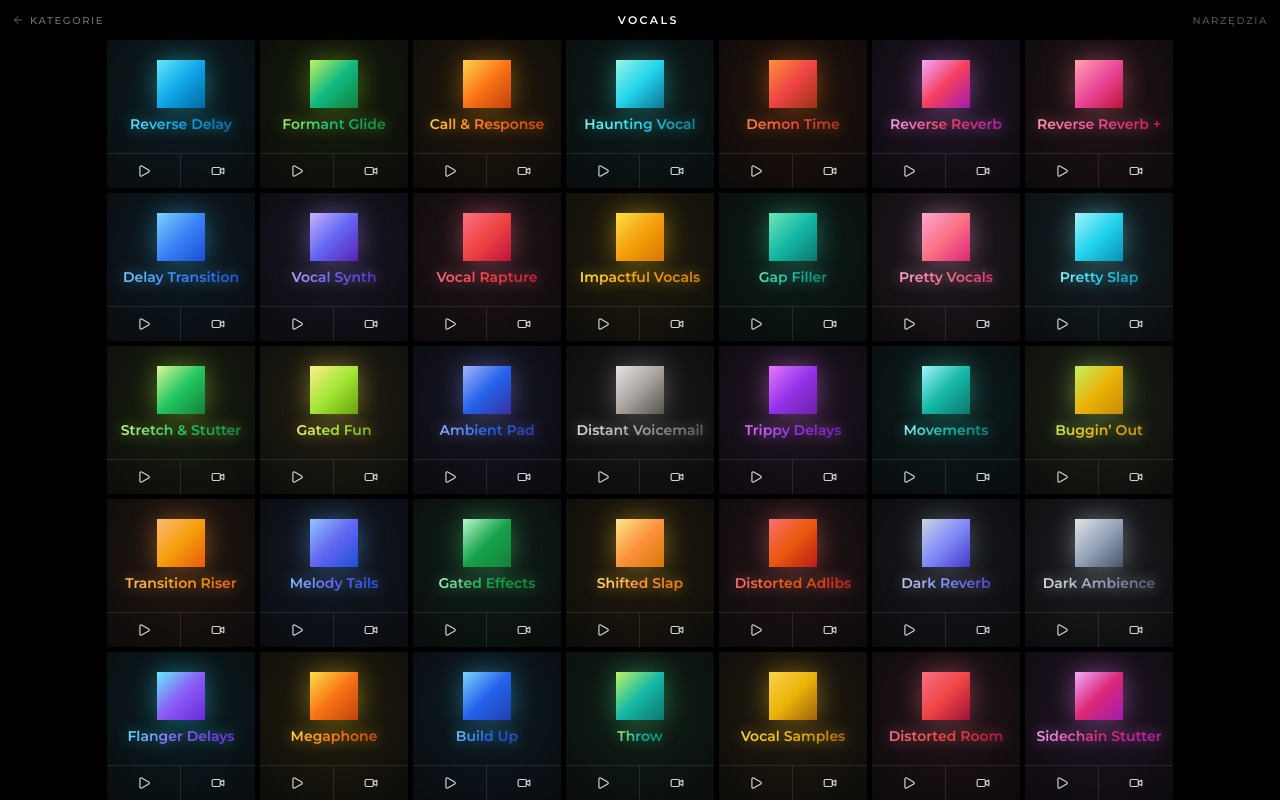
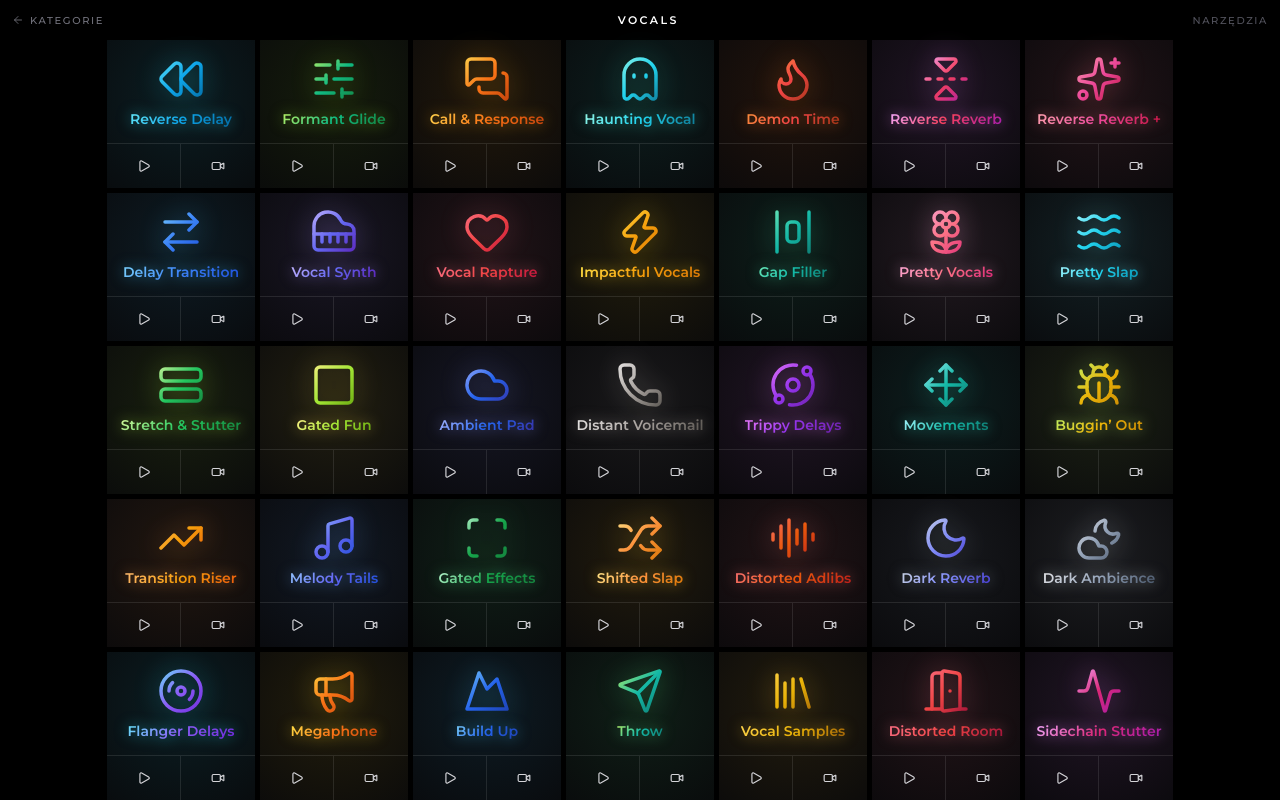
Before and after one commit to ernestrudziec/1take-records-web, a Next.js app: page /narzedzia/efekty in a window 1280 px wide. Built offline with nearby package versions, Linux system fonts and the light colour scheme.

Commit message:
Restore icon shapes and make the tile action bars fully clickable.
Paint Lucide strokes with a userSpaceOnUse gradient in the same SVG, and lift the preview/tutorial hit areas above the 3D card body.

```diff
--- a/src/components/tools/EffectTile.tsx
+++ b/src/components/tools/EffectTile.tsx
@@ -93,25 +93,37 @@ const MAX_TILT = 11;
 
 function GradientIcon({
   icon: Icon,
+  gradientId,
   stops,
 }: {
   icon: LucideIcon;
+  gradientId: string;
   stops: [string, string, string];
 }) {
   const [from, via, to] = stops;
 
   return (
-    <span className="relative isolate block h-full w-full">
-      <Icon className="h-full w-full text-white" strokeWidth={1.75} />
-      <span
-        className="pointer-events-none absolute inset-0"
-        style={{
-          backgroundImage: `linear-gradient(135deg, ${from} 0%, ${via} 50%, ${to} 100%)`,
-          mixBlendMode: "source-in",
-        }}
-        aria-hidden
-      />
-    </span>
+    <Icon
+      aria-hidden
+      className="h-full w-full"
+      strokeWidth={1.75}
+      color={`url(#${gradientId})`}
+    >
+      <defs>
+        <linearGradient
+          id={gradientId}
+          gradientUnits="userSpaceOnUse"
+          x1="0"
+          y1="0"
+          x2="24"
+          y2="24"
+        >
+          <stop offset="0%" stopColor={from} />
+          <stop offset="50%" stopColor={via} />
+          <stop offset="100%" stopColor={to} />
+        </linearGradient>
+      </defs>
+    </Icon>
   );
 }
 
@@ -192,8 +204,7 @@ export function EffectTile({
             onClick={onPreview}
             aria-pressed={playing}
             aria-label={`${effect.name}, ${playing ? "stop preview" : "preview"}`}
-            className="relative flex min-h-0 flex-1 cursor-pointer flex-col items-center justify-center px-2 text-center"
-            style={{ transform: "translateZ(20px)" }}
+            className="relative z-0 flex min-h-0 flex-1 cursor-pointer flex-col items-center justify-center px-2 text-center"
           >
             <div
               className="relative h-9 w-9 sm:h-12 sm:w-12"
@@ -205,7 +216,11 @@ export function EffectTile({
                     : `drop-shadow(0 0 13px ${glow}6f)`,
               }}
             >
-              <GradientIcon icon={Icon} stops={effect.stops} />
+              <GradientIcon
+                icon={Icon}
+                gradientId={`effect-icon-${effect.slug}`}
+                stops={effect.stops}
+              />
             </div>
             <h3
               className="mt-1.5 text-[11px] font-semibold leading-tight text-transparent sm:mt-2 sm:text-sm"
@@ -224,10 +239,7 @@ export function EffectTile({
             </h3>
           </button>
 
-          <div
-            className="relative grid grid-cols-2 border-t border-white/10"
-            style={{ transform: "translateZ(16px)" }}
-          >
+          <div className="relative z-20 grid shrink-0 grid-cols-2 border-t border-white/10">
             <button
               type="button"
               onClick={(event) => {
@@ -236,14 +248,14 @@ export function EffectTile({
               }}
               aria-pressed={playing}
               aria-label={playing ? "Stop preview" : "Preview"}
-              className={`inline-flex cursor-pointer items-center justify-center border-r border-white/10 bg-transparent py-2 transition-colors hover:bg-transparent active:bg-transparent sm:py-2.5 ${
+              className={`flex h-11 w-full cursor-pointer items-center justify-center border-r border-white/10 bg-transparent transition-colors hover:bg-white/5 ${
                 playing ? "text-white" : "text-zinc-300 hover:text-white"
               }`}
             >
               {playing ? (
-                <Pause className="h-3.5 w-3.5" strokeWidth={2} />
+                <Pause className="pointer-events-none h-3.5 w-3.5" strokeWidth={2} />
               ) : (
-                <Play className="h-3.5 w-3.5" strokeWidth={2} />
+                <Play className="pointer-events-none h-3.5 w-3.5" strokeWidth={2} />
               )}
             </button>
             <button
@@ -253,9 +265,9 @@ export function EffectTile({
                 onTutorial();
               }}
               aria-label="Tutorial"
-              className="inline-flex cursor-pointer items-center justify-center bg-transparent py-2 text-zinc-300 transition-colors hover:bg-transparent hover:text-white active:bg-transparent sm:py-2.5"
+              className="flex h-11 w-full cursor-pointer items-center justify-center bg-transparent text-zinc-300 transition-colors hover:bg-white/5 hover:text-white"
             >
-              <Video className="h-3.5 w-3.5" strokeWidth={2} />
+              <Video className="pointer-events-none h-3.5 w-3.5" strokeWidth={2} />
             </button>
           </div>
         </div>
```
